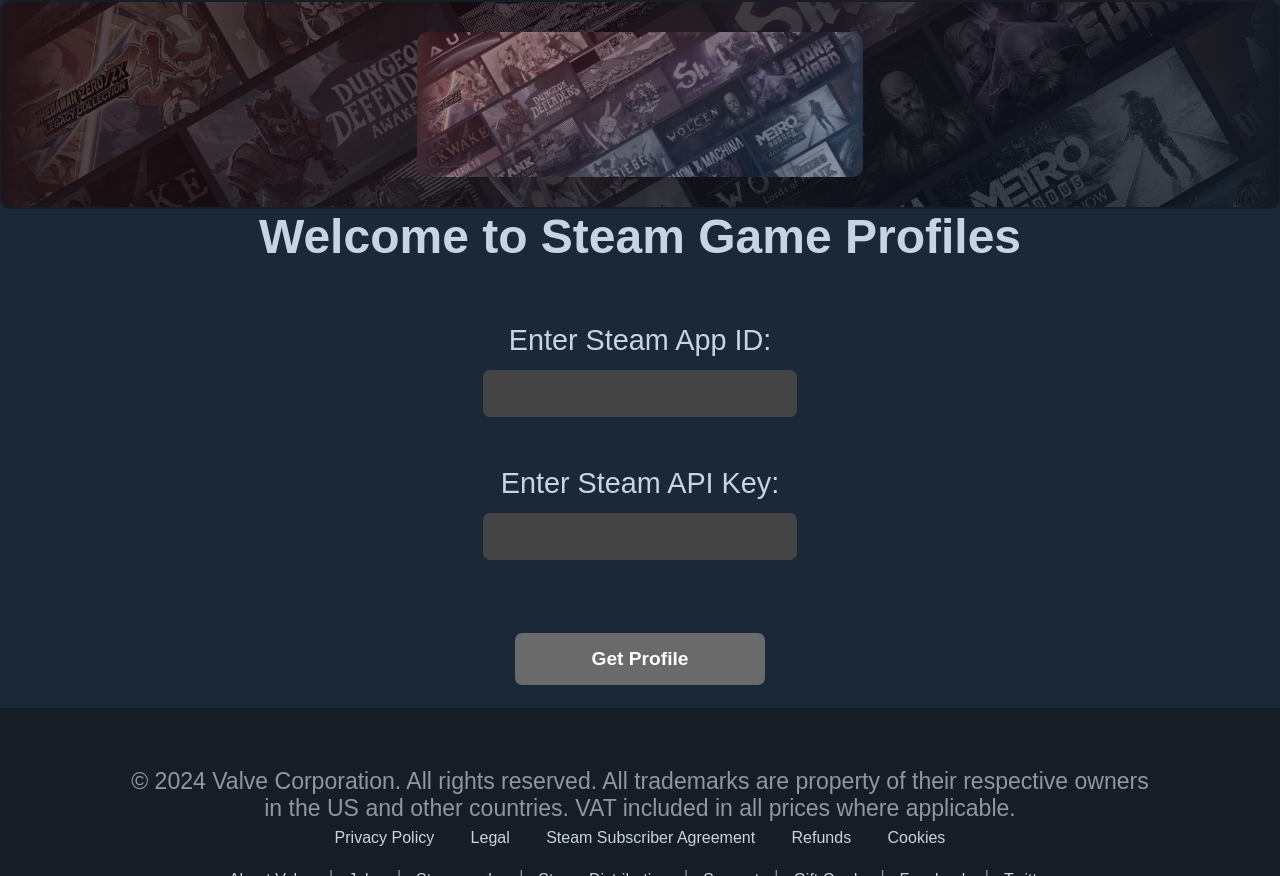
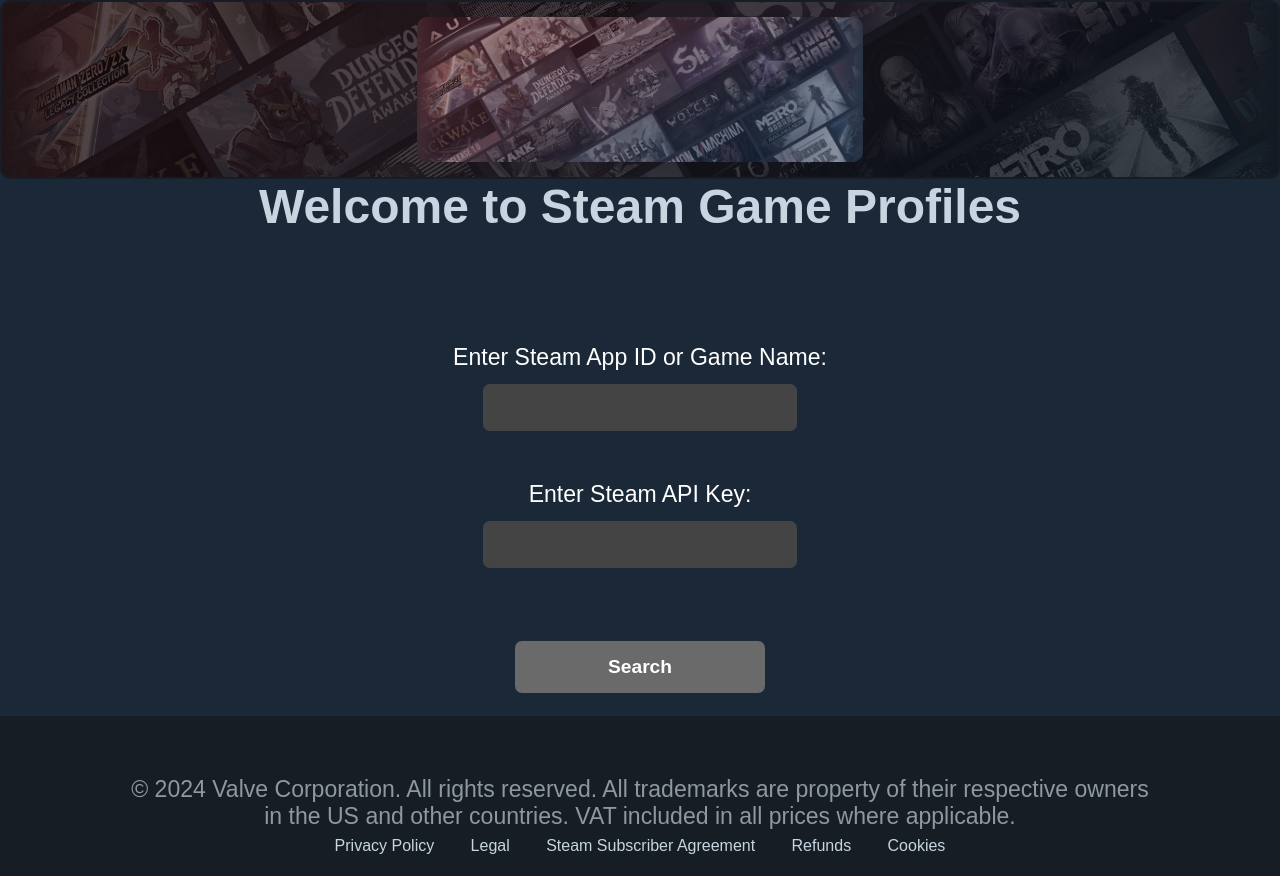
Before and after one commit to addybaddy2019/Steam, a Flask app: page / in a window 1280 px wide. Shown: the part 120-996 px from the top of the page. Run offline with Flask 3, Linux system fonts and the light colour scheme; some libraries are stand-ins or nearby versions; some web fonts are replaced.

Commit message:
Update home.html

```diff
--- a/templates/home.html
+++ b/templates/home.html
@@ -5,33 +5,132 @@
     <meta name="viewport" content="width=device-width, initial-scale=1.0">
     <title>Steam Game Profiles</title>
     <link rel="stylesheet" href="{{ url_for('static', filename='css/main.css') }}">
+    <script src="https://code.jquery.com/jquery-3.6.0.min.js"></script>
+    <script src="https://code.jquery.com/ui/1.13.1/jquery-ui.min.js"></script>
+    <link rel="stylesheet" href="https://code.jquery.com/ui/1.13.1/themes/base/jquery-ui.css">
 
+    <style>
+        .ui-autocomplete {
+            max-height: 200px;
+            overflow-y: auto;
+            overflow-x: hidden;
+            z-index: 1000;
+            background-color: white;
+            border: 1px solid #ddd;
+        }
+
+        body {
+            color: white; /* Ensure all text is white */
+        }
+
+        .form-container {
+            text-align: center;
+            margin-top: 50px;
+        }
+
+        .form-label {
+            display: block;
+            font-size: 1.2rem;
+            margin-bottom: 10px;
+            color: white; /* Text color for labels */
+        }
+
+        input[type="text"], input[type="submit"] {
+            padding: 10px;
+            font-size: 1rem;
+            margin-bottom: 20px;
+        }
+
+        input[type="text"] {
+            width: 300px;
+            border: 1px solid #ddd;
+            border-radius: 5px;
+        }
+
+        input[type="submit"] {
+            background-color: #0078D7;
+            color: white;
+            border: none;
+            cursor: pointer;
+            border-radius: 5px;
+        }
+
+        input[type="submit"]:hover {
+            background-color: #0056A3;
+        }
+
+        .error-message {
+            color: red;
+            font-size: 1rem;
+        }
+
+        .banner-div img {
+            width: 100%;
+            height: auto;
+        }
+    </style>
 </head>
 <body>
     <header>
         {% include 'header.html' %}
     </header>
 
-    <!-- Add Banner -->
+    <!-- Banner -->
     <div class="banner-div">
         <img src="{{ url_for('static', filename='images/steam-logo-welcome-banner.jpg') }}" alt="Steam Welcome Banner">
     </div>
 
     <h1 class="dashboard-text">Welcome to Steam Game Profiles</h1>
 
-    <!-- Form for Steam App ID and API Key -->
-    <form action="{{ url_for('profile') }}" method="get">
-        <label for="appid" class="form-label">Enter Steam App ID:</label>
-        <input type="text" id="appid" name="appid" required>
-        <br>
-        <label for="api_key" class="form-label">Enter Steam API Key:</label>
-        <input type="text" id="api_key" name="api_key" required>
-        <br>
-        <input type="submit" value="Get Profile">
-    </form>
+    <!-- Form for Steam App ID or Game Name with API Key -->
+    <div class="form-container">
+        <form action="{{ url_for('home') }}" method="post">
+            <label for="search_input" class="form-label">Enter Steam App ID or Game Name:</label>
+            <input type="text" id="search_input" name="search_input" required>
+            <br>
+            <label for="api_key" class="form-label">Enter Steam API Key:</label>
+            <input type="text" id="api_key" name="api_key" required>
+            <br>
+            <input type="submit" value="Search">
+        </form>
+
+        <!-- Error message display -->
+        {% if error %}
+        <p class="error-message">{{ error }}</p>
+        {% endif %}
+    </div>
 
     <footer>
         {% include 'footer.html' %}
     </footer>
+
+    <!-- Autocomplete script -->
+    <script>
+        $(document).ready(function() {
+            $("#search_input").autocomplete({
+                source: function(request, response) {
+                    $.ajax({
+                        url: "{{ url_for('autocomplete') }}",
+                        dataType: "json",
+                        data: {
+                            term: request.term
+                        },
+                        success: function(data) {
+                            response($.map(data, function(item) {
+                                return {
+                                    label: item.label,
+                                    value: item.value
+                                };
+                            }));
+                        }
+                    });
+                },
+                minLength: 2,
+                select: function(event, ui) {
+                    $("#search_input").val(ui.item.value);
+                }
+            });
+        });
+    </script>
 </body>
 </html>
```
